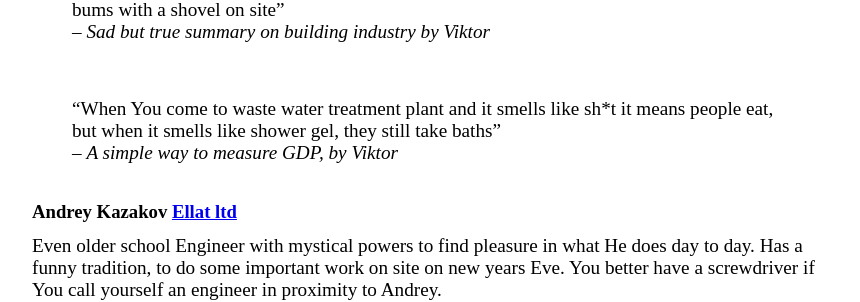
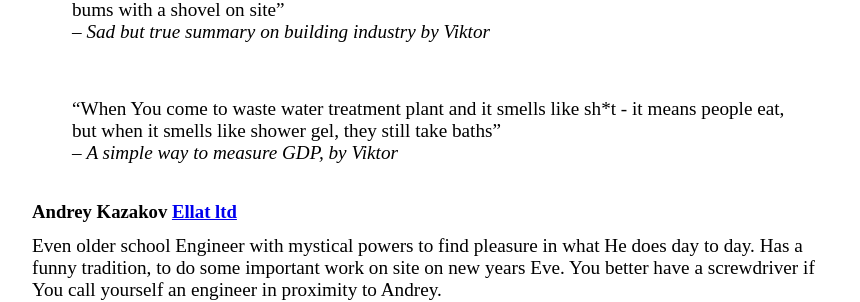
Before and after one commit to DmitryAlCh/mypage, a Jekyll site: the page built from people.md, in a window 1280 px wide. Shown: the part 388-690 px from the top of the page, without its empty margins (208-1068 px from the left). Built offline with Jekyll 4.4.1, drawn with Linux system fonts in a browser that asks for light colours.

```diff
--- a/people.md
+++ b/people.md
@@ -20,7 +20,7 @@ lagging industries in Latvia.
 > there are 2 bums with a shovel on site"
 > -- <cite>Sad but true summary on building industry by Viktor</cite>
 
-> "When You come to waste water treatment plant and it smells like sh*t
+> "When You come to waste water treatment plant and it smells like sh*t -
 > it means people eat, but when it smells like shower gel, they still take baths"
 > -- <cite>A simple way to measure GDP, by Viktor</cite>
 
```
